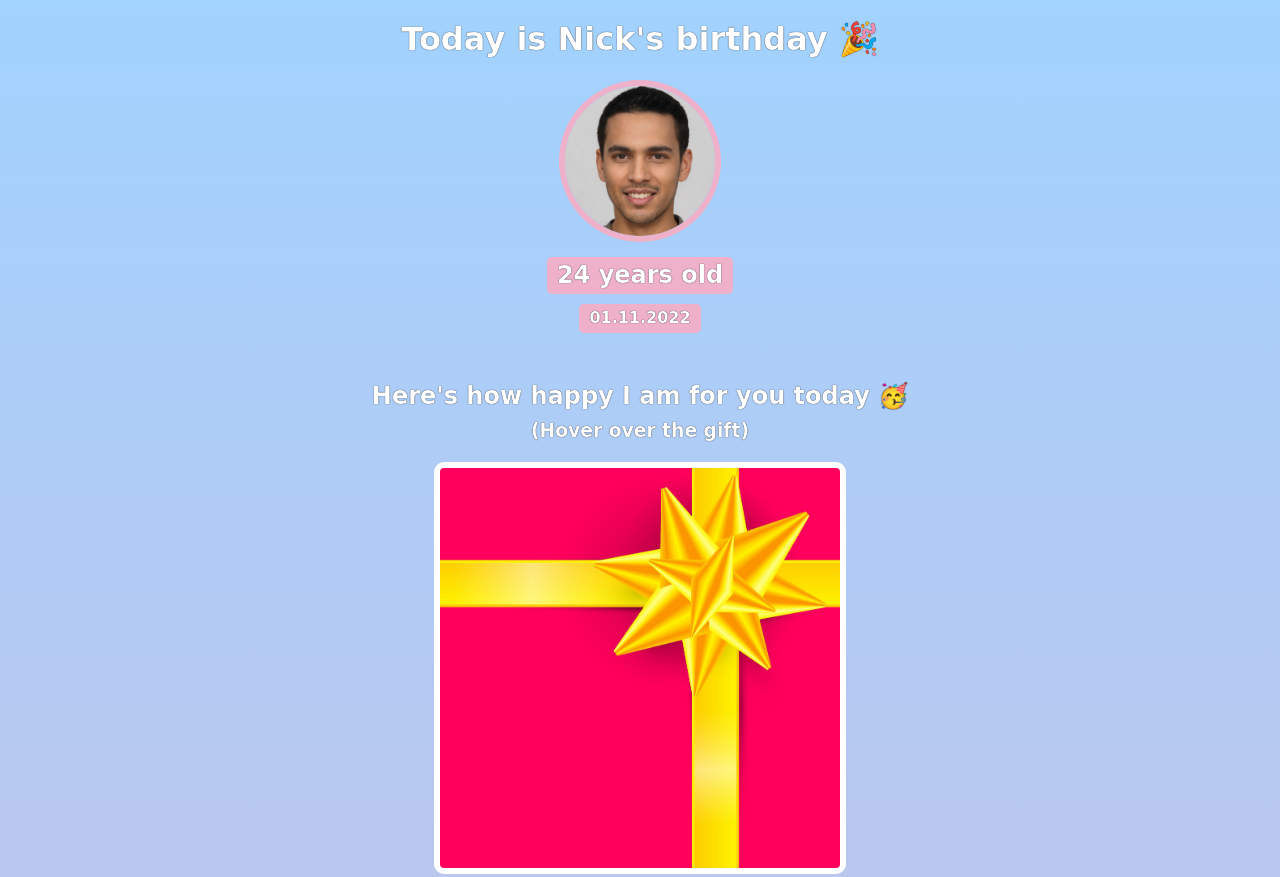
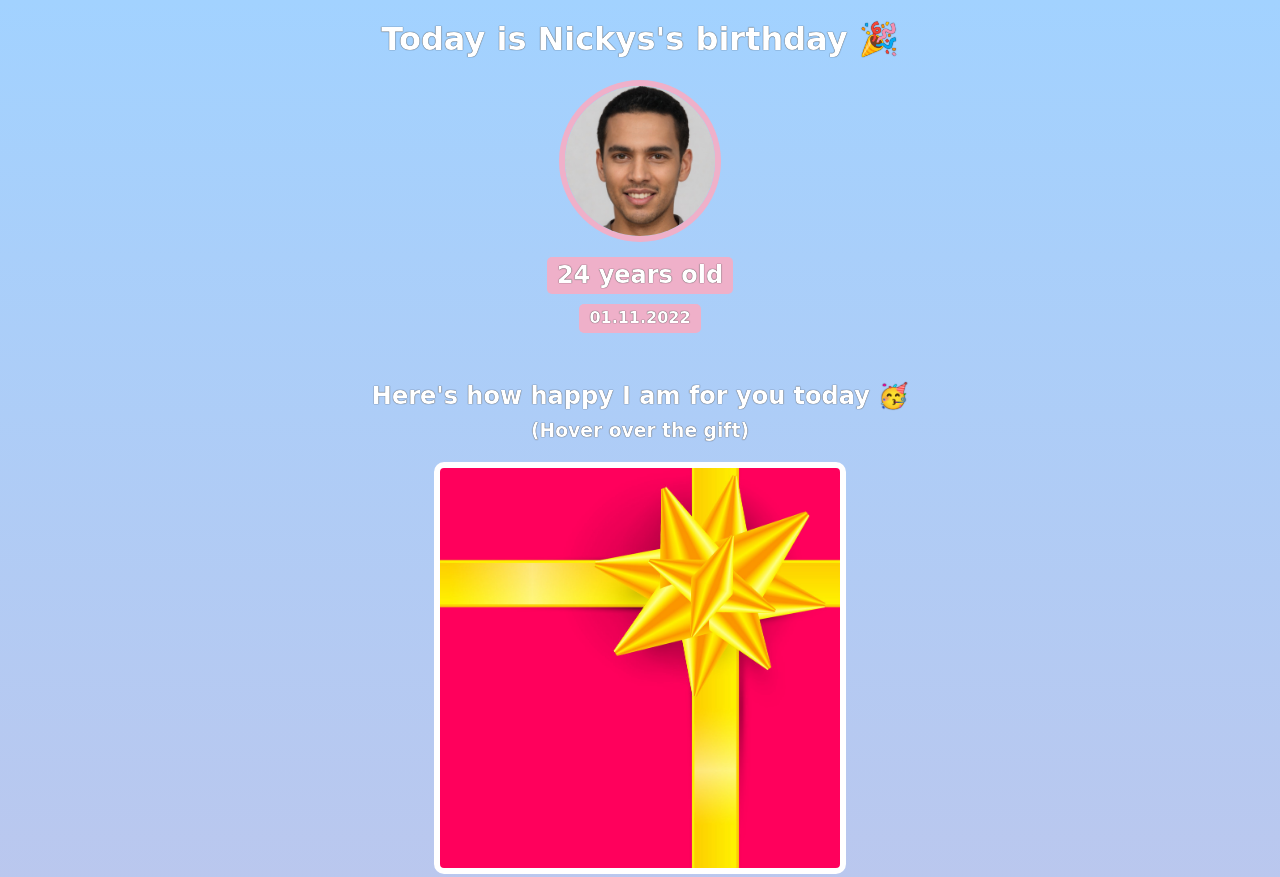
Before and after one commit to dougrosenberg/test_destktop, a website built with Vite: page index.html in a window 1280 px wide. Shown: the top 877 px of the page. Built offline with nearby package versions, Linux system fonts and the light colour scheme; a web font is replaced by a local one.

Commit message:
Change the name to Nicky

```diff
--- a/index.html
+++ b/index.html
@@ -7,7 +7,7 @@
     </head>
     <body>
         <div id="header">
-            <h1>Today is Nick's birthday 🎉</h1>
+            <h1>Today is Nickys's birthday 🎉</h1>
             <img id="bff-img" src="images/nick.jpg">
             <h2 id="bday-age">24 years old</h2>
             <h4 id="bday-date">01.11.2022</h4>
```
